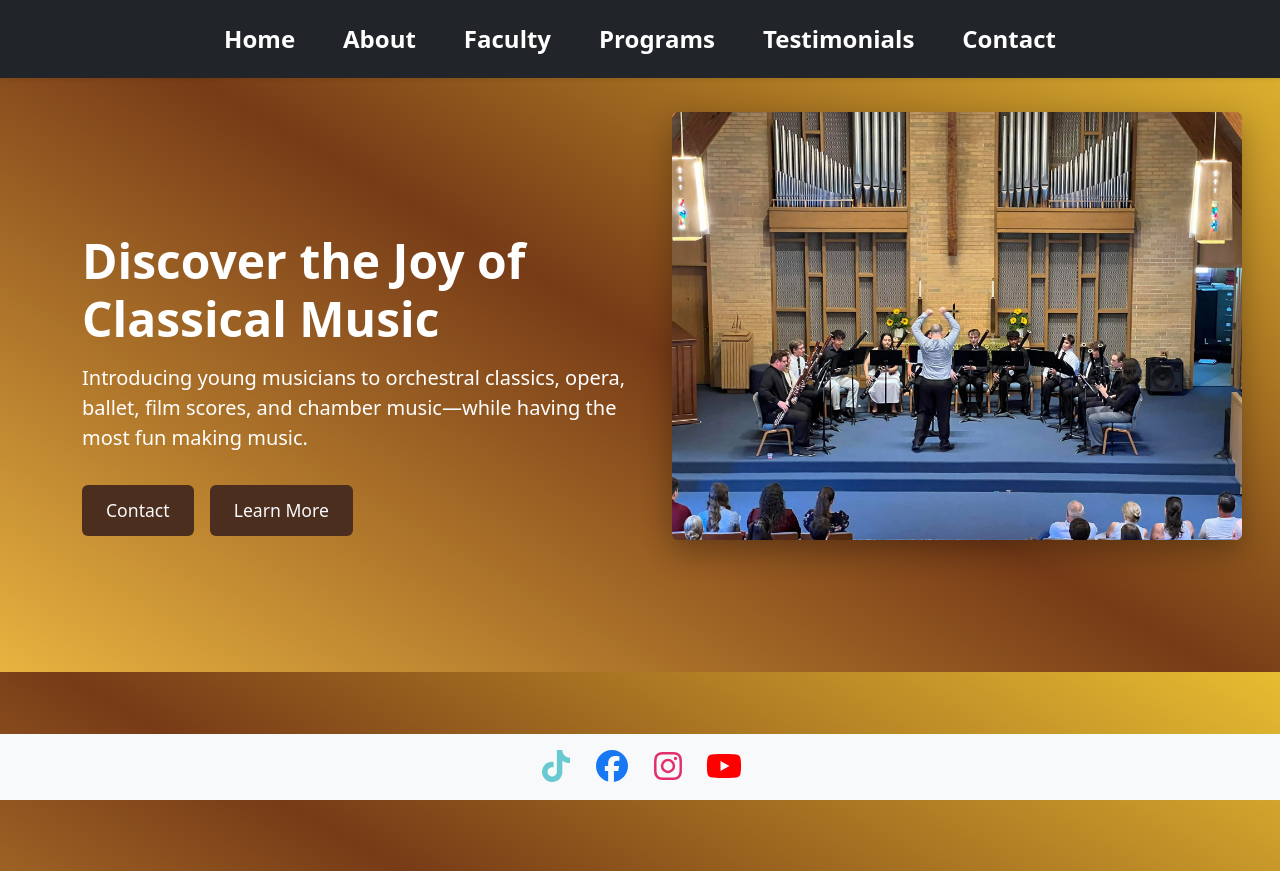
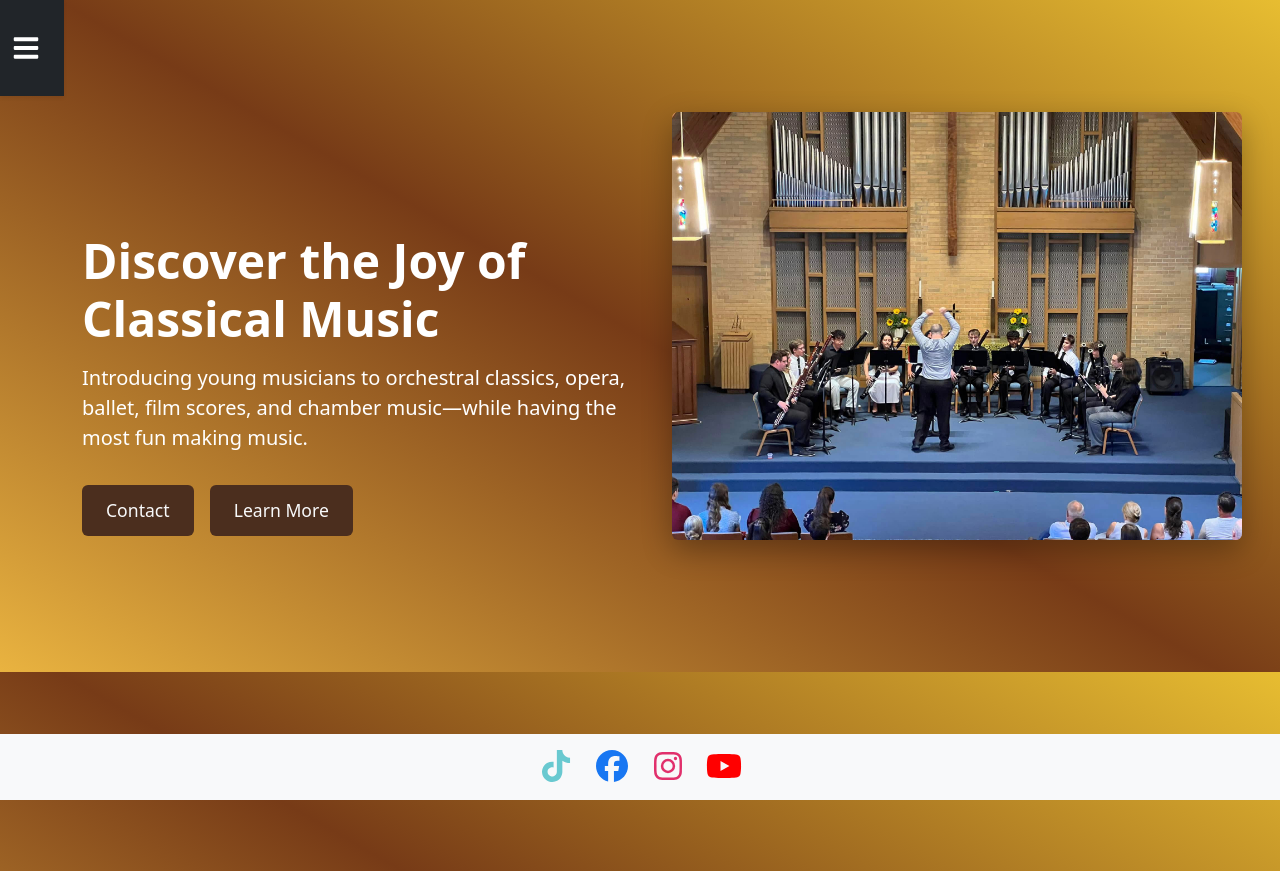
Before and after one commit to elorback/WoodWindInstitue, a React (Vite) app: page / in a window 1280 px wide. Built offline with nearby package versions, Linux system fonts and the light colour scheme.

Commit message:
added button funcitonality to close menu on navigation

```diff
--- a/package.json
+++ b/package.json
@@ -6,7 +6,7 @@
   "scripts": {
     "dev": "vite",
     "build": "vite build",
-    "deploy":" npm run build && npx wrangler pages deploy",
+    "deploy": " npm run build && npx wrangler pages deploy",
     "lint": "eslint .",
     "preview": "vite preview"
   },
@@ -20,6 +20,7 @@
     "react-bootstrap": "^2.10.10",
     "react-dom": "^19.2.0",
     "react-fontawesome": "^1.7.1",
+    "react-icons": "^5.5.0",
     "react-multi-carousel": "^2.8.5",
     "react-router-dom": "^7.12.0"
   },
--- a/src/App.tsx
+++ b/src/App.tsx
@@ -8,6 +8,7 @@ import Faculty from "./pages/Faculty";
 import Testimonials from "./pages/Testimonials";
 import TopNavBar from "./components/TopNavBar";
 import Socialbar from "./components/Socialbar";
+import { NavbarProvider } from "./components/NavbarContext";
 import "./index.css";
 
 
@@ -46,6 +47,8 @@ const App: React.FC = () => {
 
   return (
     <div>
+      <NavbarProvider>
+
         <TopNavBar />
         <div className={`fade-container ${fadeClass}`}>
           <Routes location={displayLocation}>
@@ -58,6 +61,8 @@ const App: React.FC = () => {
           </Routes>
         </div>
         <Socialbar />
+      </NavbarProvider>
+
     </div>
   );
 };
--- /dev/null
+++ b/src/components/NavbarContext.tsx
@@ -0,0 +1,28 @@
+import { createContext, useState } from "react";
+import type { ReactNode } from "react";
+
+type NavbarContextType = {
+    expanded: boolean;
+    setExpanded: React.Dispatch<React.SetStateAction<boolean>>;
+};
+
+const NavbarContext = createContext<NavbarContextType>({
+    expanded: false,
+    setExpanded: () => { },
+});
+
+interface NavbarProviderProps {
+    children: ReactNode;
+}
+
+export const NavbarProvider: React.FC<NavbarProviderProps> = ({ children }) => {
+    const [expanded, setExpanded] = useState(false);
+
+    return (
+        <NavbarContext.Provider value={{ expanded, setExpanded }}>
+            {children}
+        </NavbarContext.Provider>
+    );
+};
+
+export default NavbarContext;
--- a/src/components/TopNavBar.tsx
+++ b/src/components/TopNavBar.tsx
@@ -1,32 +1,44 @@
-import React from 'react';
-import { Navbar, Nav } from 'react-bootstrap';
+import React, { useContext, useEffect } from 'react';
+import { useLocation } from 'react-router-dom';
+import { Navbar, Nav, Button } from 'react-bootstrap';
 import { Link } from 'react-router-dom';
-import './css/TopNavBar.css'; // Import the CSS file
+import { FaBars, FaTimes } from 'react-icons/fa';
+import NavbarContext from './NavbarContext';
+import './css/TopNavBar.css';
 
 const TopNavBar: React.FC = () => {
+  const { expanded, setExpanded } = useContext(NavbarContext);
+  const location = useLocation();
+  const toggleNavbar = () => setExpanded(prev => !prev);
+  const closeNavbar = () => setExpanded(false);
+  useEffect(() => {
+    setExpanded(false);
+  }, [location, setExpanded]);
+
   return (
-    <Navbar bg="dark" variant="dark" expand="lg" className="shadow-sm navbar-fixed">
-      <Navbar.Toggle aria-controls="basic-navbar-nav" />
+    <Navbar
+      bg="dark"
+      variant="dark"
+      expanded={expanded}
+      className={`shadow-sm navbar-fixed morph-navbar ${expanded ? 'open' : 'closed'}`}
+    >
+      {/* Toggle Button with React Icon */}
+      <Button
+        className="morph-toggle"
+        onClick={toggleNavbar}
+        aria-label="Toggle navigation"
+      >
+        {expanded ? <FaTimes size={28} color="white" /> : <FaBars size={28} color="white" />}
+      </Button>
+
       <Navbar.Collapse id="basic-navbar-nav">
         <Nav className="justify-content-center w-100">
-          <Nav.Link as={Link} to="/" className="custom-nav-link">
-            Home
-          </Nav.Link>
-          <Nav.Link as={Link} to="/about" className="custom-nav-link">
-            About
-          </Nav.Link>
-          <Nav.Link as={Link} to="/faculty" className="custom-nav-link">
-            Faculty
-          </Nav.Link>
-          <Nav.Link as={Link} to="/programs" className="custom-nav-link">
-            Programs
-          </Nav.Link>
-          <Nav.Link as={Link} to="/testimonials" className="custom-nav-link">
-            Testimonials
-          </Nav.Link>
-          <Nav.Link as={Link} to="/contact" className="custom-nav-link">
-            Contact
-          </Nav.Link>
+          <Nav.Link as={Link} to="/" className="custom-nav-link" onClick={closeNavbar}>Home</Nav.Link>
+          <Nav.Link as={Link} to="/about" className="custom-nav-link" onClick={closeNavbar}>About</Nav.Link>
+          <Nav.Link as={Link} to="/faculty" className="custom-nav-link" onClick={closeNavbar}>Faculty</Nav.Link>
+          <Nav.Link as={Link} to="/programs" className="custom-nav-link" onClick={closeNavbar}>Programs</Nav.Link>
+          <Nav.Link as={Link} to="/testimonials" className="custom-nav-link" onClick={closeNavbar}>Testimonials</Nav.Link>
+          <Nav.Link as={Link} to="/contact" className="custom-nav-link" onClick={closeNavbar}>Contact</Nav.Link>
         </Nav>
       </Navbar.Collapse>
     </Navbar>
--- a/src/components/css/TopNavBar.css
+++ b/src/components/css/TopNavBar.css
@@ -1,28 +1,86 @@
-.custom-nav-link {
-    width: auto;
+  /* ============================= */
+  /* Nav Links */
+  .custom-nav-link {
     display: inline-block;
     padding: 0.625rem 1.25rem;
     margin: 0.3125rem 1rem;
     color: white !important;
     font-size: 1.5rem;
-    background-color: transparent;
+    background: transparent;
     border: none;
     cursor: pointer;
     text-decoration: none;
+    transition: transform 0.2s ease-in, color 0.2s ease-out;
+  }
+
+  .custom-nav-link:hover {
+    color: darkgoldenrod !important;
+    transform: scale(1.25);
+  }
+
+  /* ============================= */
+  /* Navbar Fixed + Morphing */
+  .navbar-fixed {
+    position: fixed !important;
+    top: 0 !important;
+    left: 0;        /* Collapse to LEFT */
+    right: auto;
+    width: 100%;
+    z-index: 1000;
+    font-size: x-large;
+    font-weight: 600;
+  }
+
+  .morph-navbar {
+    overflow: hidden;
+    transition: width 0.4s ease;
+  }
+
+  .morph-navbar.closed {
+    width: 64px !important; /* compact box */
+  }
+
+  .morph-navbar.open {
+    width: 100% !important; /* full bar */
+  }
+
+  /* Fade nav links when collapsed */
+  .morph-navbar.closed .navbar-collapse {
+    opacity: 0;
+    pointer-events: none;
+  }
+
+  .morph-navbar.open .navbar-collapse {
+    opacity: 1;
+    transition: opacity 0.25s ease 0.15s;
+  }
+
+  /* ============================= */
+.morph-toggle {
+    display: flex;
+    justify-content: center;
+    align-items: center;
+    width: 5rem;
+    height: 5rem;
+    padding: 1rem;
+    background-color: transparent !important;
+    border: none !important;
+    color: white !important; /* Add !important to override Bootstrap */
+    cursor: pointer;
+    z-index: 1100;
+    transition: all 0.3s ease, color 0.3s ease;
+    transform: scale(1);
 }
 
-.custom-nav-link:hover {
+.morph-toggle:hover {
+    background-color: inherit; /* light hover background */
     color: darkgoldenrod !important;
-    transition: transform 0.2s ease-in, color 0.2s ease-out;
-    transform: scale(1.25); /* Increase size by 10% */
+    transform: scale(1.5);
 }
 
 
-.navbar-fixed {
-    position: fixed !important; /* Fix the navbar at the top */
-    top: 0 !important;
-    width: 100%; /* Ensure it spans the full width */
-    z-index: 1000; /* Ensure it stays above other elements */
-    font-size: x-large;
-    font-weight: 600;
-}
+  /* Center toggle when collapsed */
+  .morph-navbar.closed .morph-toggle {
+    margin-left: auto;
+    margin-right: auto;
+  }
--- a/src/pages/css/Contact.css
+++ b/src/pages/css/Contact.css
@@ -57,11 +57,9 @@
   background-color: #4b2e1e;
   color: #f8f9fa;
   border: none;
-
   /* transition */
   transition: transform 0.2s ease-in-out,
               color 0.2s ease;
-
   transform: scale(1);
 }
 
```
Also changed, not shown: src/pages/Workshop.tsx (deleted, +0 -24 lines), src/pages/css/Workshop.css (deleted, +0 -8 lines), 1 other file (tests, documents, lock files or other folders). Lines whose indentation alone changed are shown as unchanged.
